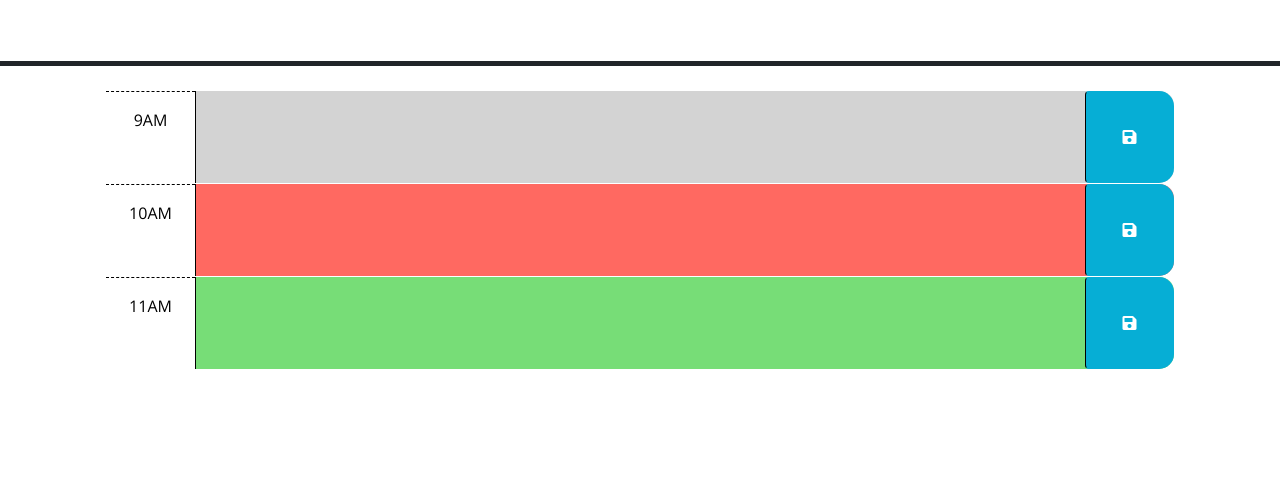
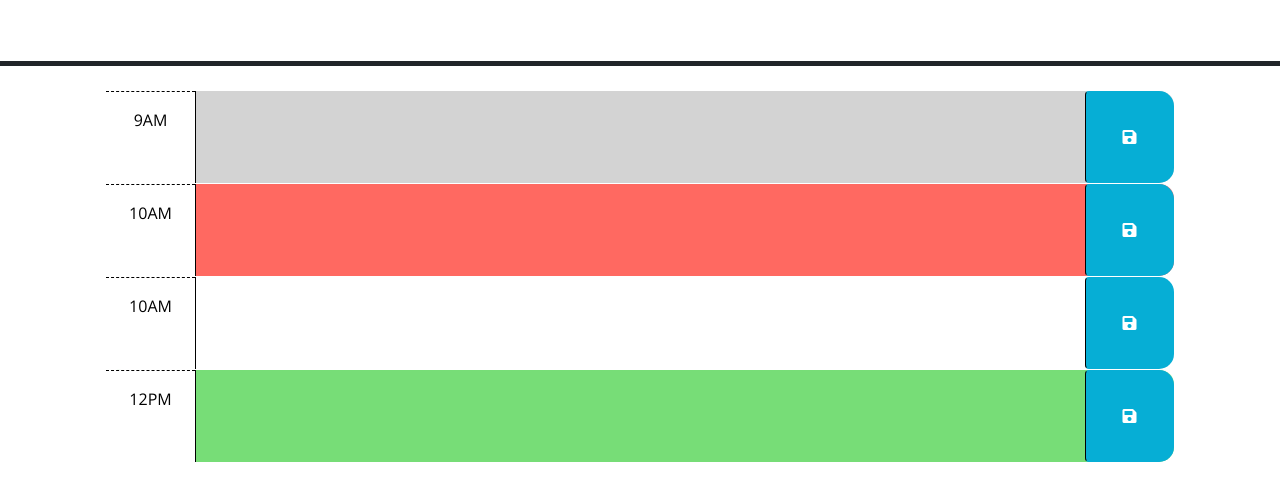
Before and after one commit to yveivy/Dynamic-Daily-Time-Scheduler, a plain HTML site: page index.html in a window 1280 px wide. Shown: the part 166-666 px from the top of the page. Drawn offline with nearby package versions, Linux system fonts and the light colour scheme; files that its build step writes are made by us from their sources.

Commit message:
added timeblocks

```diff
--- a/index.html
+++ b/index.html
@@ -58,8 +58,16 @@
       </div>
 
       <!-- Example of a future time block. The "future" class adds a green background color. -->
-      <div id="hour-11" class="row time-block future">
-        <div class="col-2 col-md-1 hour text-center py-3">11AM</div>
+      <div id="hour-10" class="row time-block">
+        <div class="col-2 col-md-1 hour text-center py-3">10AM</div>
+        <textarea class="col-8 col-md-10 description" rows="3"> </textarea>
+        <button class="btn saveBtn col-2 col-md-1" aria-label="save">
+          <i class="fas fa-save" aria-hidden="true"></i>
+        </button>
+      </div>
+
+      <div id="hour-12" class="row time-block future">
+        <div class="col-2 col-md-1 hour text-center py-3">12PM</div>
         <textarea class="col-8 col-md-10 description" rows="3"> </textarea>
         <button class="btn saveBtn col-2 col-md-1" aria-label="save">
           <i class="fas fa-save" aria-hidden="true"></i>
```
